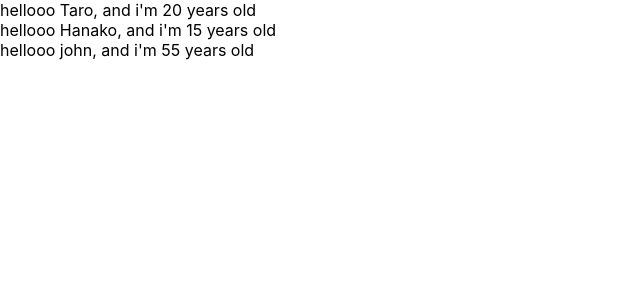
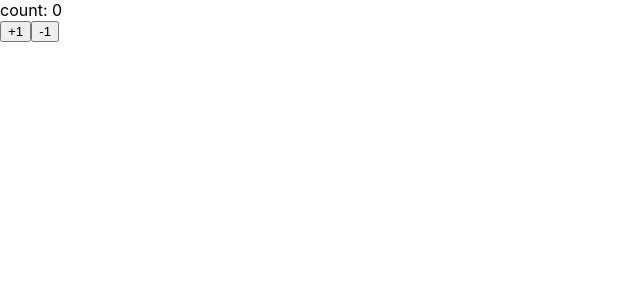
Before and after one commit to shinmetry/react-study, a React (Create React App) app: page / in a window 1280 px wide. Shown: the top 300 px of the page, without its empty margins (0-640 px from the left). Built offline with nearby package versions, Linux system fonts and the light colour scheme.

Commit message:
learn state and setState

```diff
--- a/src/App.js
+++ b/src/App.js
@@ -1,32 +1,39 @@
-import React from 'react';
-import PropTypes from 'prop-types';
+import React, {
+  Component
+} from 'react';
 
-const App = () => {
-  const profiles = [
-    {name: "Taro", age: 20},
-    {name: "Hanako", age: 15},
-    {name:  "john", age:55}
-  ]
-    return (
-      <div>
-        {
-          profiles.map((profile, index)=>{
-            return <User name={profile.name} age={profile.age} key={index}/>
-          })
-        }
-        </div>
-        );
+const App = () => < Counter > < /Counter>
+
+class Counter extends Component {
+  constructor(props) {
+    super(props)
+    this.state = {
+      count: 0
+    }
+  }
+
+handlePlusButton = () => {
+  this.setState({
+    count: this.state.count + 1
+  })
+}
+handleMinusButton = () => {
+  this.setState({
+    count: this.state.count - 1
+  })
 }
 
-const User = (props) => {
-  return <div >
-    hellooo  {props.name}, and i'm {props.age} years old
-    </div>
-}
+  render() {
+    return (
+      <React.Fragment>
+        <div> count: {this.state.count}</div>
+        <button onClick={this.handlePlusButton}>+1</button>
+        < button onClick = {this.handleMinusButton} >-1</button>
+      </React.Fragment>
 
-User.propTypes = {
-  name: PropTypes.string,
-  age: PropTypes.number.isRequired
+    )
+  }
+
 }
 
 export default App;
```
